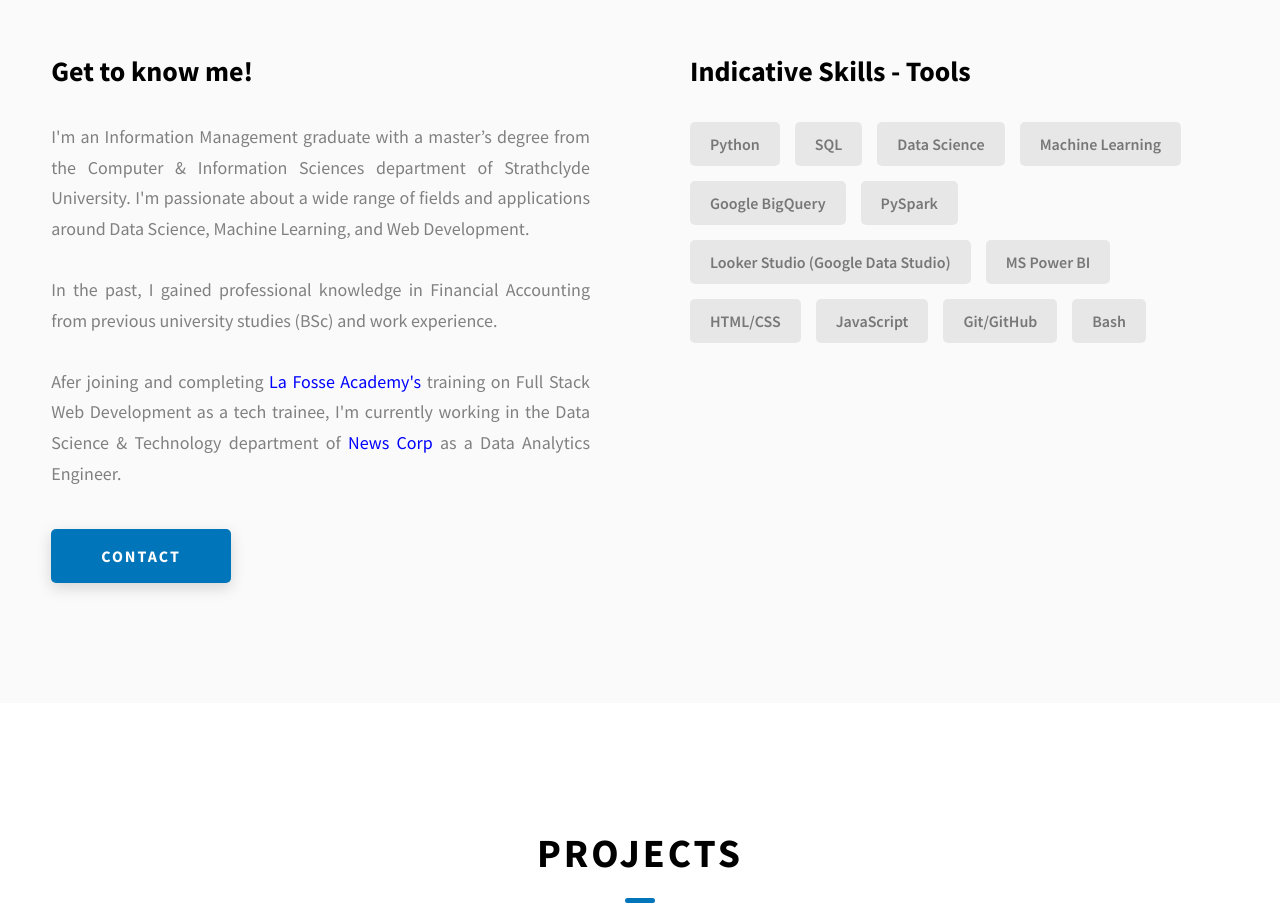
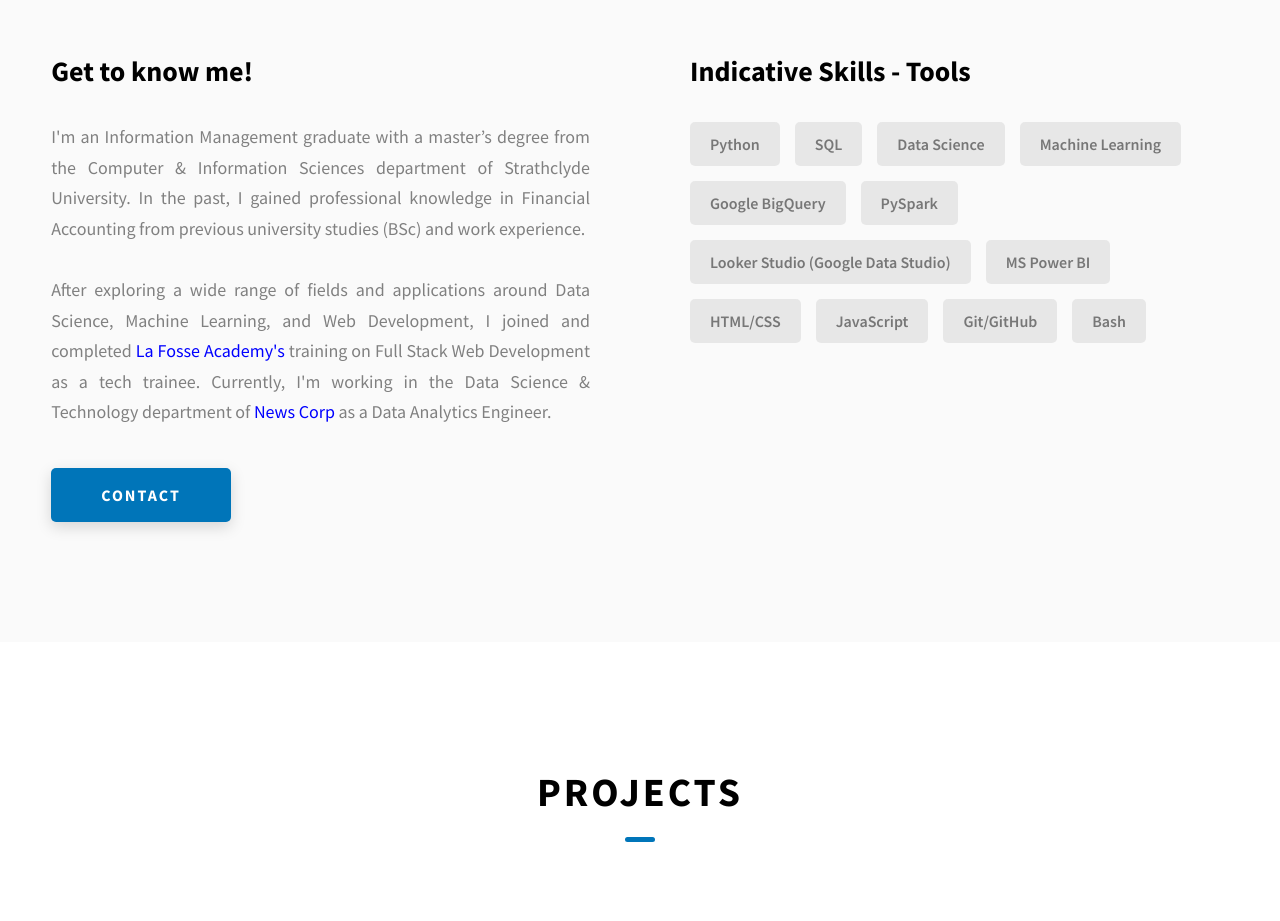
Before and after one commit to dimi-fn/portfolio, a website: page index.html in a window 1280 px wide. Shown: the part 1020-1941 px from the top of the page. Drawn offline with Linux system fonts and the light colour scheme.

Commit message:
updated index.html

```diff
--- a/index.html
+++ b/index.html
@@ -280,8 +280,8 @@
             <div class="about__content-details">
               <div class="about__content-details-para">
                 <p>
-                  I'm an Information Management graduate with a master’s degree from the Computer & Information Sciences department of Strathclyde University. I'm passionate about a wide range of fields and applications around Data Science, Machine Learning, and Web Development.
-                  <br><br>In the past, I gained professional knowledge in Financial Accounting from previous university studies (BSc) and work experience. <br><br>Afer joining and completing <a class="hyperlinks" href="https://www.lafosseacademy.com/" title="La Fosse Academy" target="_blank">La Fosse Academy's</a> training on Full Stack Web Development as a tech trainee, I'm currently working in the Data Science & Technology department of <a class="hyperlinks" href="https://newscorp.com/" title="News Corp" target="_blank">News Corp</a> as a Data Analytics Engineer.
+                  I'm an Information Management graduate with a master’s degree from the Computer & Information Sciences department of Strathclyde University. In the past, I gained professional knowledge in Financial Accounting from previous university studies (BSc) and work experience.
+                  <br><br>After exploring a wide range of fields and applications around Data Science, Machine Learning, and Web Development, I joined and completed <a class="hyperlinks" href="https://www.lafosseacademy.com/" title="La Fosse Academy" target="_blank">La Fosse Academy's</a> training on Full Stack Web Development as a tech trainee. Currently, I'm working in the Data Science & Technology department of <a class="hyperlinks" href="https://newscorp.com/" title="News Corp" target="_blank">News Corp</a> as a Data Analytics Engineer.
                 </p>
             </div>
             </div>
```
